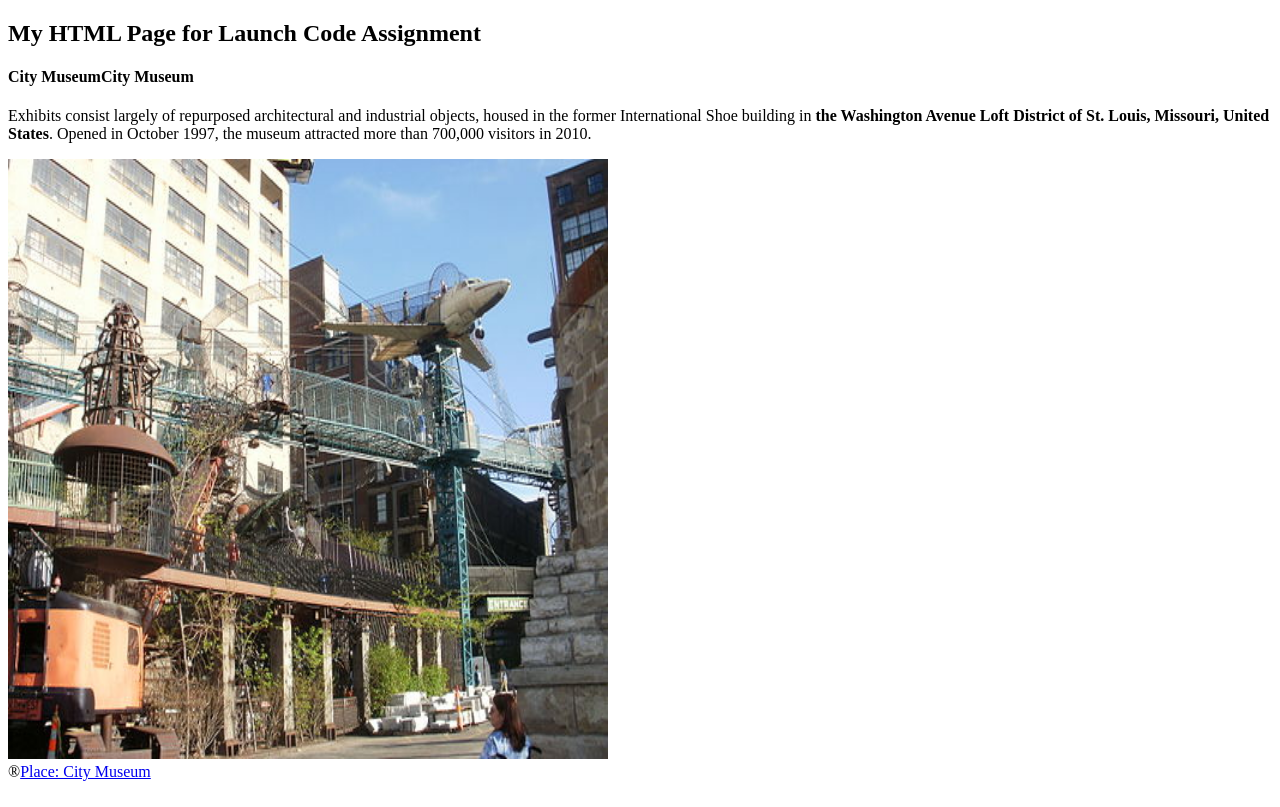
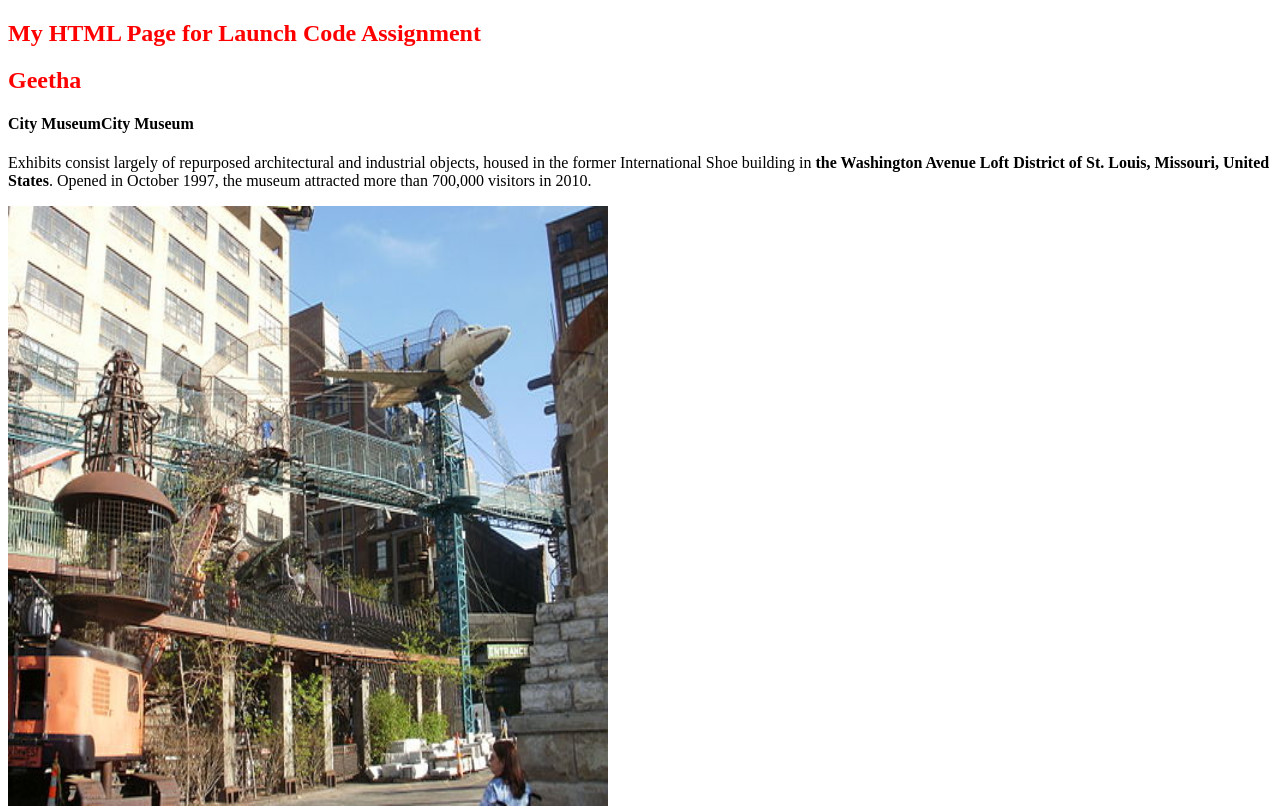
Before and after one commit to reachgeethak/HTML-assignment, a plain HTML site: page index.html in a window 1280 px wide. Shown: the top 807 px of the page. Drawn offline with Linux system fonts and the light colour scheme.

Commit message:
Finished woork on HTML page

```diff
--- a/index.html
+++ b/index.html
@@ -3,18 +3,20 @@
 <html>
    <head>
       <title>My HTML assignment</title>
+      <link rel="stylesheet" href="style.css"/>
    </head>
 
    <body>
     <main>
     <article>
         <h1> My HTML Page for Launch Code Assignment</h1>
+        <h1>Geetha</h1>
         <!-- City Museum-->
         <h4>City MuseumCity Museum </h4>
         <P>
             Exhibits consist largely of repurposed architectural and industrial objects, housed in the former International Shoe building in <b> the Washington Avenue Loft District of St. Louis, Missouri, United States</b>. Opened in October 1997, the museum attracted more than 700,000 visitors in 2010.
         </p>
-        <img src="./image/City_Museum.jpg"  width="600" height="600">
+        <img src="./image/City_Museum.jpg">
         <footer>
             &reg;<a href="http://www.citymuseum.org/">Place: City Museum</a>
         </footer>
@@ -25,7 +27,7 @@
             The <b>Gateway Arch </b>is a 630-foot-tall (192 m) monument in St. Louis, Missouri, United States. Clad in stainless steel and built in the form of a weighted catenary arch,[5] it is <b>the world's tallest arch</b>[4] and Missouri's tallest accessible building.
 
         </p>
-        <img src="./image/Gateway_Arch.jpg"  width="500" height="500">
+        <img src="./image/Gateway_Arch.jpg" >
 
          <footer>
             &reg;<a href="http://www.gatewayarch.com/">Place: Gateway Arch </a>
--- a/style.css
+++ b/style.css
@@ -0,0 +1,8 @@
+img {
+    width: 600px;
+    height: 600px;
+}
+
+h1 {
+    color: red;
+  }
```
Also changed, not shown: 1 other file.
